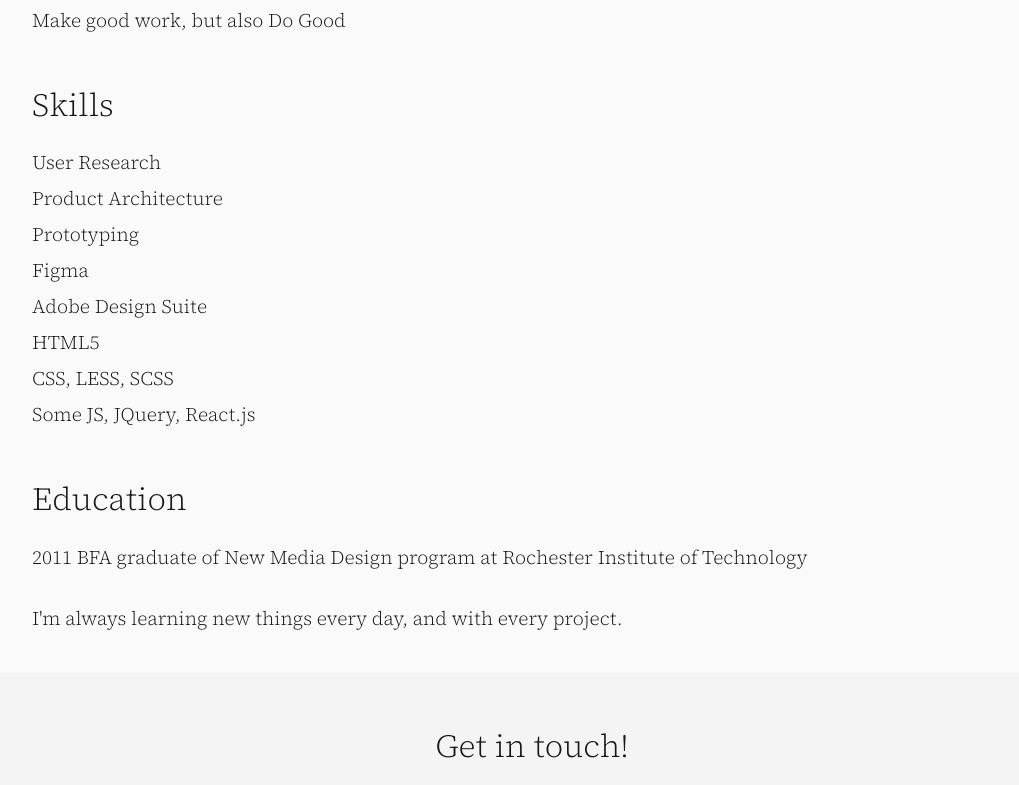
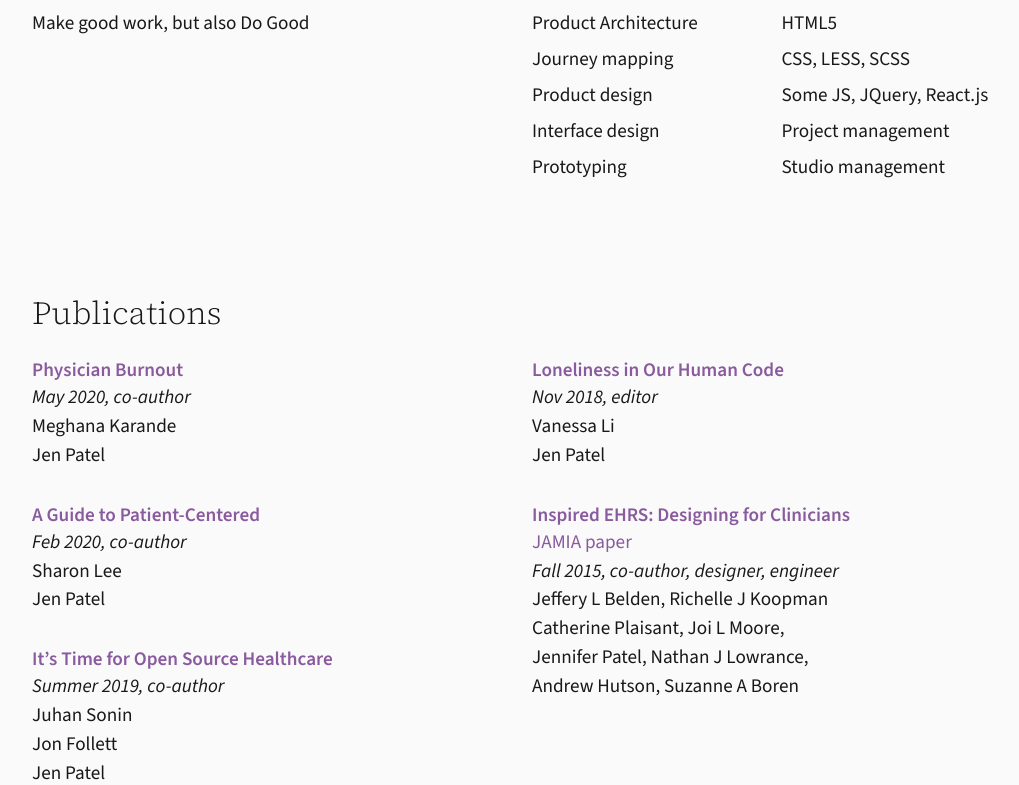
Before and after one commit to jen-p/jens-portfolio-2024, a Next.js app: page /whoami in a window 1280 px wide. Shown: the part 709-1494 px from the top of the page, without its empty margins (108-1127 px from the left). Built offline with nearby package versions, Linux system fonts and the light colour scheme.

Commit message:
adding to the about

```diff
--- a/src/pages/whoami.js
+++ b/src/pages/whoami.js
@@ -11,12 +11,13 @@ const Whoami = () => (
       <div className="content">
         <h1>Who am I?</h1>
         <div className="blurb section">
-          <p>Based in the Boston area, I'm a user experience designer who specializes in healthcare and system design, creating usable and beautiful designs with and for real data big and small. I have a passion for creating solutions to advance medical science, improve access to care, and to keep pushing for social equality and global good.</p>
-          <p>With BFA in New Media Design & Imaging from the Rochester Institute of Technology, I've been designing for enterprise and healthcare at GoInvo since 2011. I've covered projects in all aspects, from user and domain research, project management, pixels, prototypes, user testing, and into guiding as well as participating in development and production, ranging from small homegrown efforts to larger systems in corporate healthcare.</p>
-          <p>Outside the office, I love cats, gaming, Star Trek, Doctor Who, and writing stories.</p>
+          <p>I'm Jennifer Patel, a Boston-based product designer with 14 years of experience leading UX and transforming complex challenges into intuitive solutions across healthcare, AI, government, and enterprise sectors, creating usable and beautiful designs for humans. I have a passion for creating solutions to advance medical science, improve access to care, and to keep pushing for social equality and global good.</p>
+          <p>With BFA in New Media Design & Imaging from the Rochester Institute of Technology, I've been designing for enterprise and healthcare at GoInvo since 2011. I've covered projects in all aspects, from user and domain research, project management, ideation, pixels, prototypes, user testing, facilitating workshops, and guiding as well as contributing to development and production, ranging from small homegrown efforts to larger systems in corporate healthcare.</p>
+          <p>Outside the office, I love my cats, reading, crocheting, gaming, Star Trek, Doctor Who, and writing stories.</p>
         </div>
 
-        <div className="ethos section">
+        <div className="flex-container">
+          <div className="ethos section one-col">
             <h2>Ethos</h2>
             <ul>
               <li>Listen well</li>
@@ -25,25 +26,85 @@ const Whoami = () => (
             </ul>
           </div>
 
-        <div className="skills section">
+          <div className="skills section one-col">
             <h2>Skills</h2>
-          <ul>
-            <li>User Research</li>
+            <ul className="two-col-list">
+              <li>Usability research</li>
+              <li>Product research</li>
               <li>Product Architecture</li>
+              <li>Journey mapping</li>
+              <li>Product design</li>
+              <li>Interface design</li>
               <li>Prototyping</li>
               <li>Figma</li>
               <li>Adobe Design Suite</li>
               <li>HTML5</li>
               <li>CSS, LESS, SCSS</li>
               <li>Some JS, JQuery, React.js</li>
+              <li>Project management</li>
+              <li>Studio management</li>
             </ul>
+          </div>
+        </div>
+
+        <div className="pub section">
+          <h2>Publications</h2>
+          <div className="flex-container">
+            <div className="one-col">
+              <div className="pub-item">
+                <h4 className="margin-top--none"><a href="https://goinvo.com/vision/physician-burnout/">Physician Burnout</a></h4>
+                <p><em>May 2020, co-author</em>
+                  <br />Meghana Karande
+                  <br />Jen Patel
+                </p>
+              </div>
+              <div className="pub-item">
+                <h4><a href="https://goinvo.com/vision/patient-centered-consent/">A Guide to Patient-Centered</a></h4>
+                <p><em>Feb 2020, co-author</em>
+                  <br />Sharon Lee
+                  <br />Jen Patel
+                </p>
+              </div>
+              <div className="pub-item">
+                <h4><a href="https://designmuseumfoundation.org/open-source-healthcare/">It’s Time for Open Source Healthcare</a></h4>
+                <p><em>Summer 2019, co-author</em>
+                  <br />Juhan Sonin
+                  <br />Jon Follett
+                  <br />Jen Patel
+                </p>
+              </div>
+            </div>
+            <div className="one-col">
+              <div className="pub-item">
+                <h4  className="margin-top--none"><a href="https://goinvo.com/vision/loneliness-in-our-human-code/">Loneliness in Our Human Code</a></h4>
+                <p><em>Nov 2018, editor</em>
+                  <br />Vanessa Li
+                  <br />Jen Patel
+                </p>
+              </div>
+              <div className="pub-item">
+                <h4><a href="inspiredEHRs.org">Inspired EHRS: Designing for Clinicians</a></h4>
+                <p><a href="https://academic.oup.com/jamia/article/26/2/95/5260829">JAMIA paper</a>
+                  <br /><em>Fall 2015, co-author, designer, engineer</em>
+                  <br />Jeffery L Belden, Richelle J Koopman
+                  <br />Catherine Plaisant, Joi L Moore,
+                  <br />Jennifer Patel, Nathan J Lowrance,
+                  <br />Andrew Hutson, Suzanne A Boren
+                </p>
+              </div>
+            </div>
+          </div>
         </div>
 
         <div className="edu section">
           <h2>Education</h2>
-          <p>2011 BFA graduate of New Media Design program at Rochester Institute of Technology</p>
+          <p>2007 - 2011 BFA
+            <br />New Media Design & Imaging,
+            <br />Rochester Institute of Technology
+          </p>
           <p>I'm always learning new things every day, and with every project.</p>
         </div>
+
       </div>
     </div>
   </Layout>
--- a/src/styles/_color.scss
+++ b/src/styles/_color.scss
@@ -11,17 +11,13 @@ $accent: #54D6FF;
   background: $bg-lighter;
 }
 
-.midnight {
-
-}
-
 body {
   background: $bg-lighter;
   color: $not-black;
 }
 
 a, a:visited, a:hover {
-	color: $not-black;
+	color: $purple;
 }
 
 .header-nav {
--- a/src/styles/_layout.scss
+++ b/src/styles/_layout.scss
@@ -32,6 +32,22 @@ header, footer {
 	}
 }
 
+.flex-container {
+	display: flex;
+	flex-direction: row;
+	@media only screen and (max-width:  $bp-medium) {
+		flex-direction: column;
+	}
+	.one-col {
+		width: 48%;
+		padding-right: 20px;
+		@media only screen and (max-width:  $bp-medium) {
+			width: 100%;
+			padding-right: 0;
+		}
+	}
+}
+
 header {
 	position: fixed;
 	top: 0;
@@ -59,10 +75,10 @@ header {
     	padding: 10px 0 10px 18px;
 		text-align: right;
 		a {
-		padding: 9px 0;
-		margin-left: 25px;
-		text-decoration: none;
-		font-weight: $fw-bold;
+			padding: 9px 0;
+			margin-left: 25px;
+			text-decoration: none;
+			font-weight: $fw-bold;
 		}
   }
 }
@@ -95,11 +111,6 @@ hr {
 	font-size: $fs-h1xl;
 }
 
-img {
-	.w-full {}
-	.h-full {}
-}
-
 .contactBox {
 	text-align: center;
 	background: $bg-light;
@@ -111,3 +122,9 @@ img {
 	text-align: center;
 	margin: 80px;
 }
+
+.margin-top {
+	&--none {
+		margin-top: 0;
+	}
+}
--- a/src/styles/_type.scss
+++ b/src/styles/_type.scss
@@ -72,6 +72,7 @@ h4 {
 }
 
 p {
+  font-family: $font-family;
   max-width: 980px;
   font-size: $fs-base;
   line-height: $lh-md;
@@ -103,10 +104,21 @@ a.external {
 }
 
 ul {
+  font-family: $font-family;
   margin-left: -40px;
   list-style-position: outside;
   li:not(last-child) {
     margin-bottom: 10px;
+  }
+  &.two-col-list {
+    columns: 2;
+    -webkit-columns: 2;
+    -moz-columns: 2;
+    @media only screen and (max-width:  $bp-medium) {
+      columns: 1;
+      -webkit-columns: 1;
+      -moz-columns: 1;
+    }
   }
 }
 
@@ -114,7 +126,7 @@ ol {
   margin-left: -20px;
   list-style-position: outside;
   li {
-
+    margin-bottom: 10px;
   }
 }
 
--- a/src/styles/_whoami.scss
+++ b/src/styles/_whoami.scss
@@ -2,9 +2,10 @@
     margin-top: 80px;
 }
 
-.ethos, .skills, .edu {
+.ethos, .skills, .edu, .pub {
   h2 {
     margin-bottom: 20px;
+    margin-top: 0;
     line-height: 3rem;
   }
   ul {
@@ -15,3 +16,14 @@
     }
   }
 }
+
+.pub {
+  .pub-item {
+    h4 {
+      margin-bottom: 0;
+    }
+    p {
+      margin-top: 0;
+    }
+  }
+}
```
Lines whose indentation alone changed are shown as unchanged.
